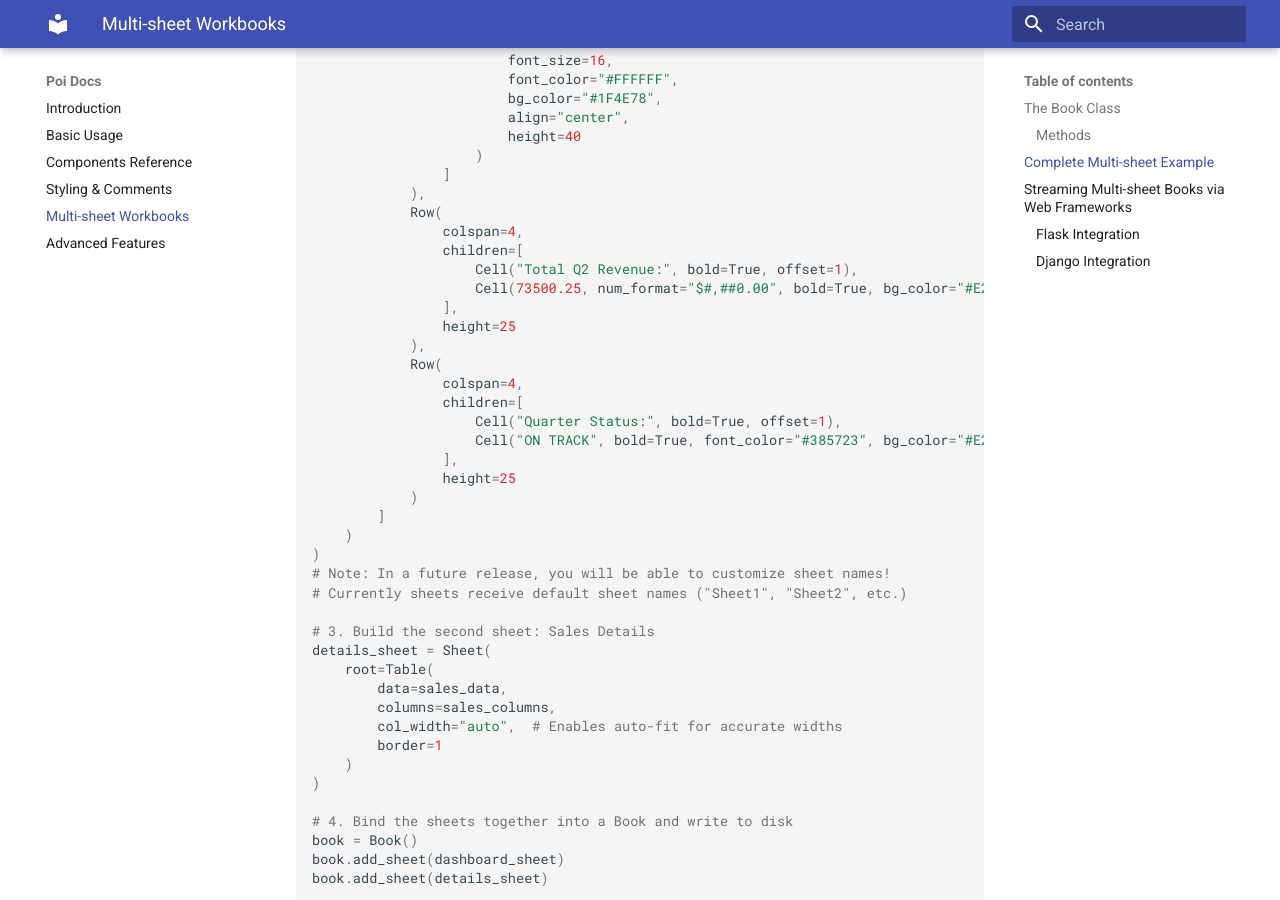
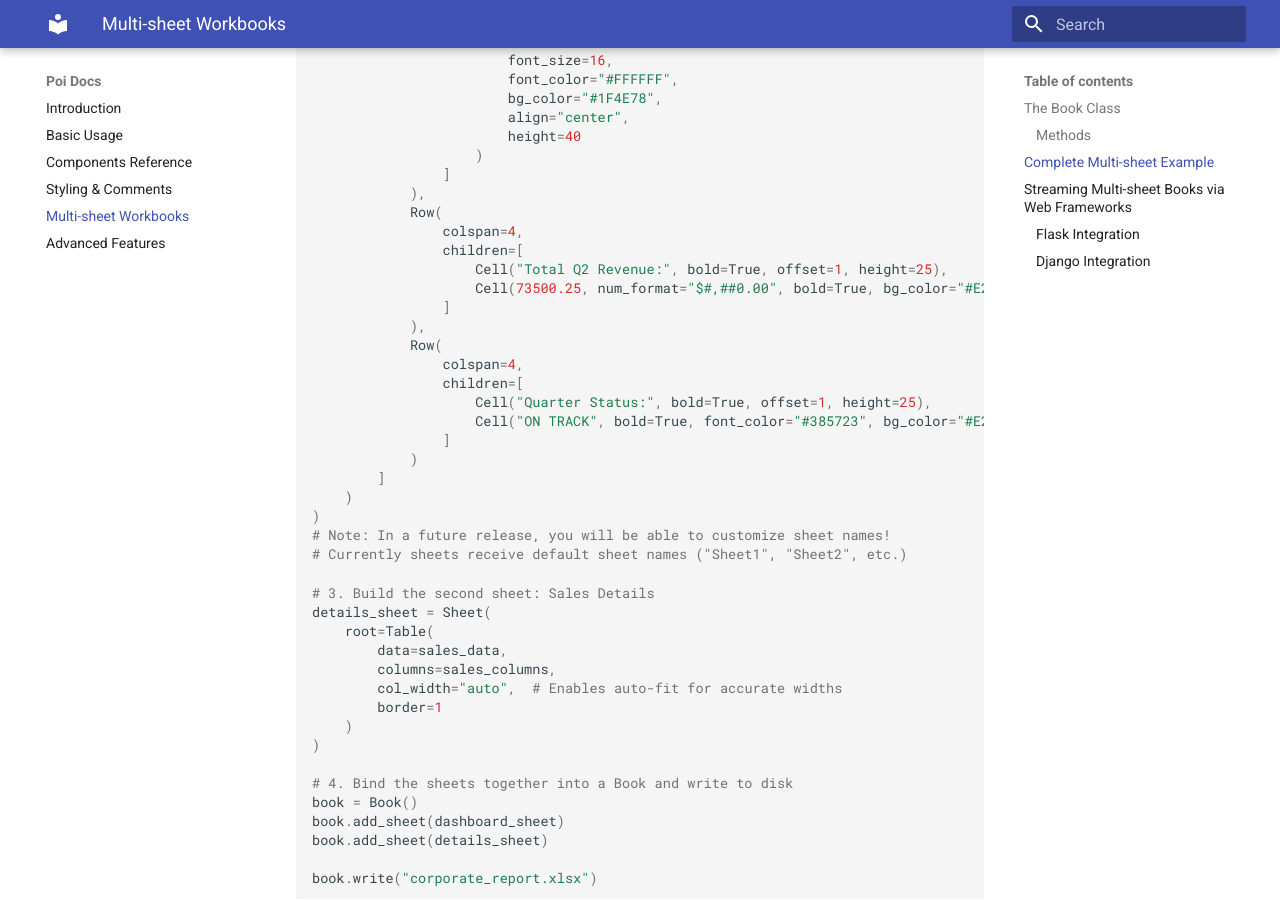
Before and after one commit to ryanwang520/poi, an MkDocs documentation site: the page built from docs/multi-sheet.md, in a window 1280 px wide and 900 px high, scrolled down 1390 px. Built offline with MkDocs 1.6.1 and Material for MkDocs 9.7.7, drawn with Linux system fonts in a browser that asks for light colours.

Commit message:
docs: resolve PR 74 review comments for Image export and Row height

```diff
--- a/docs/multi-sheet.md
+++ b/docs/multi-sheet.md
@@ -66,18 +66,16 @@
             Row(
                 colspan=4,
                 children=[
-                    Cell("Total Q2 Revenue:", bold=True, offset=1),
+                    Cell("Total Q2 Revenue:", bold=True, offset=1, height=25),
                     Cell(73500.25, num_format="$#,##0.00", bold=True, bg_color="#E2EFDA")
-                ],
-                height=25
+                ]
             ),
             Row(
                 colspan=4,
                 children=[
-                    Cell("Quarter Status:", bold=True, offset=1),
+                    Cell("Quarter Status:", bold=True, offset=1, height=25),
                     Cell("ON TRACK", bold=True, font_color="#385723", bg_color="#E2EFDA", align="center")
-                ],
-                height=25
+                ]
             )
         ]
     )
--- a/poi/__init__.py
+++ b/poi/__init__.py
@@ -14,6 +14,7 @@
     ColumnDict,
     ColumnTuple,
     CommentOptions,
+    Image,
     ImageOptions,
     Row,
     Table,
@@ -33,6 +34,7 @@
     "Col",
     "Row",
     "Table",
+    "Image",
     "BytesIOWorkBook",
     # Type definitions for enhanced typing
     "CellValue",
```
Also changed, not shown: docs/components.md (+2 -0 lines), 1 other file.
